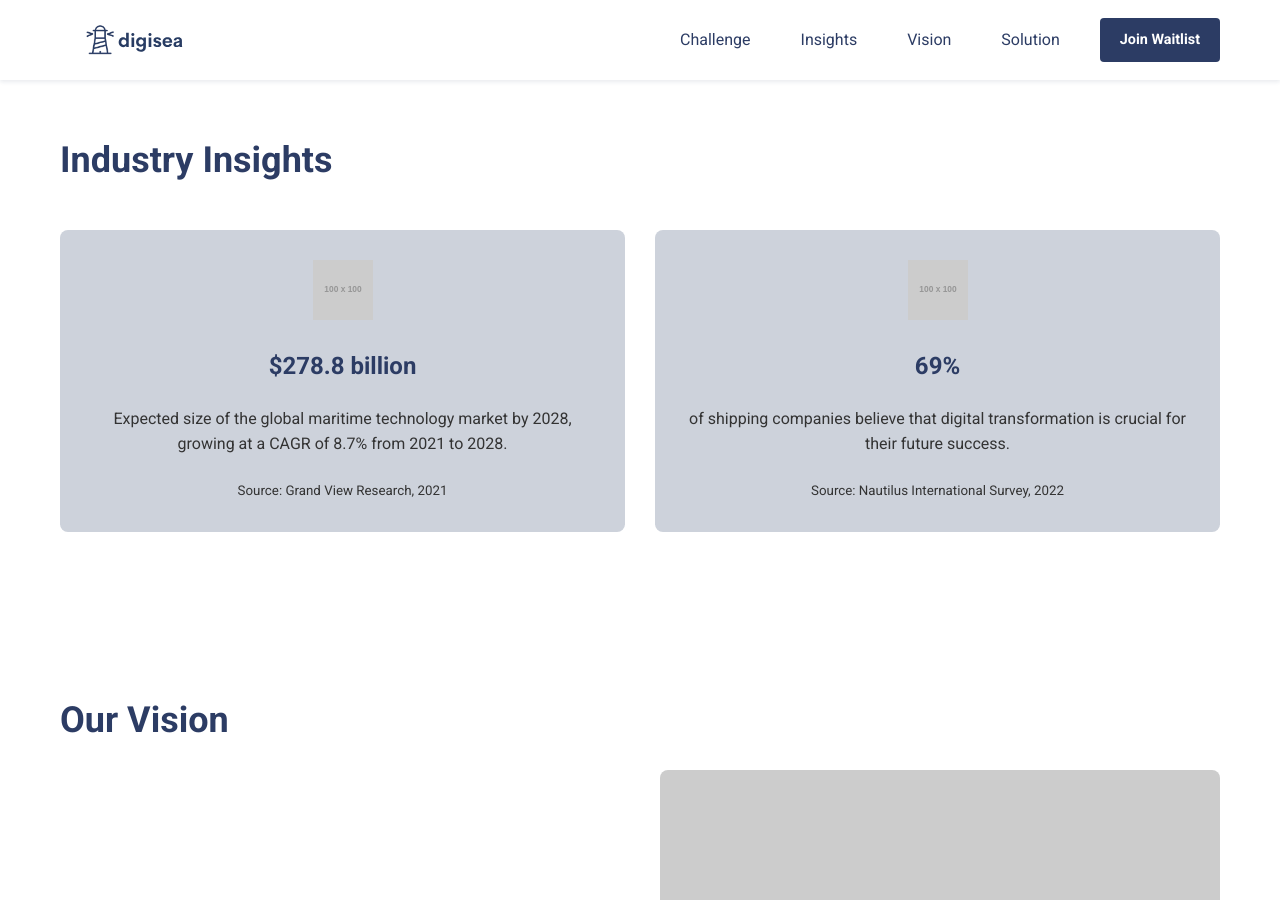
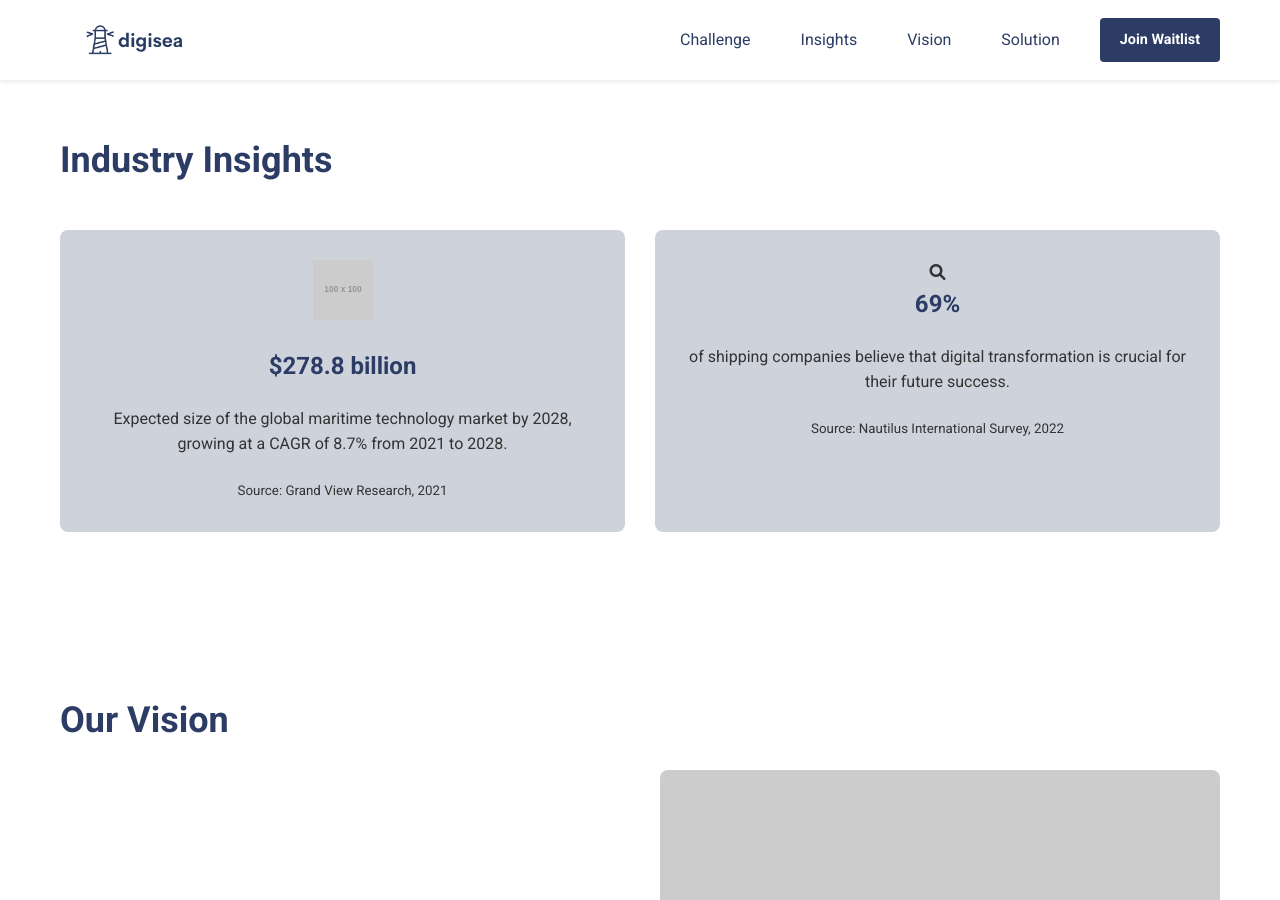
Before and after one commit to sasatass/digisea, a Jekyll site: the page built from index.markdown, in a window 1280 px wide and 900 px high, scrolled down 1254 px. Built offline with Jekyll 4.4.1, drawn with Linux system fonts in a browser that asks for light colours; a script that is not in the unit is left out.

Commit message:
Update index.markdown

```diff
--- a/index.markdown
+++ b/index.markdown
@@ -42,13 +42,13 @@ title: Buying Intelligence for Maritime and Logistics
         <h2>Industry Insights</h2>
         <div class="insight-grid">
             <div class="insight-card">
-                <img src="https://placehold.co/100x100?text=Icon" alt="Insight Icon" class="insight-icon" />
+                <img src="https://cplacehold.co/100x100?text=Icon" alt="Insight Icon" class="insight-icon" />
                 <h3>$278.8 billion</h3>
                 <p>Expected size of the global maritime technology market by 2028, growing at a CAGR of 8.7% from 2021 to 2028.</p>
                 <small>Source: Grand View Research, 2021</small>
             </div>
             <div class="insight-card">
-                <img src="https://placehold.co/100x100?text=Icon" alt="Insight Icon" class="insight-icon" />
+                <i class="fa-solid fa-magnifying-glass"></i>
                 <h3>69%</h3>
                 <p>of shipping companies believe that digital transformation is crucial for their future success.</p>
                 <small>Source: Nautilus International Survey, 2022</small>
```
